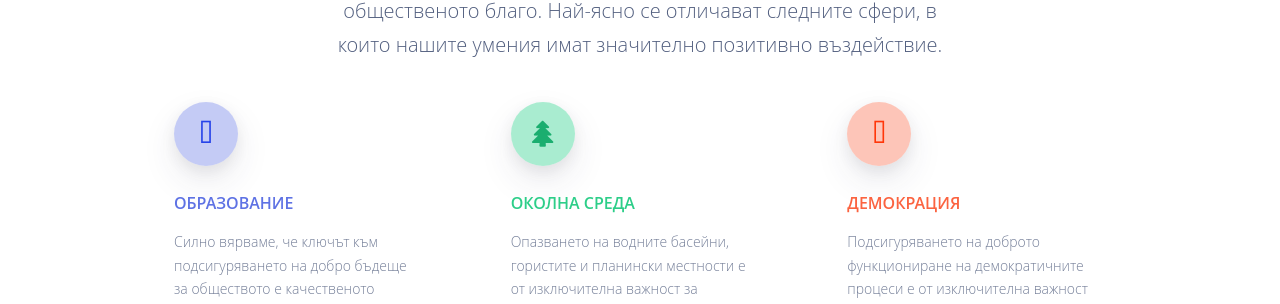
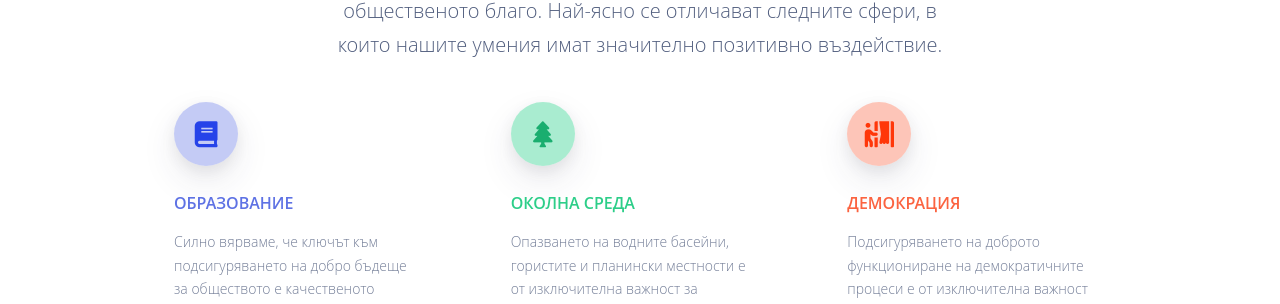
Before and after one commit to data-for-good-bg/data-for-good-bg.github.io, a Jekyll site: the page built from index.html, in a window 1280 px wide and 900 px high, scrolled down 3125 px. Shown: the part 140-444 px from the top of the window. Built offline with Jekyll 4.4.1, drawn with Linux system fonts in a browser that asks for light colours; nearby versions of some CDN libraries.

Commit message:
fixed incons for controbution

```diff
--- a/_includes/home-bg.html
+++ b/_includes/home-bg.html
@@ -118,7 +118,7 @@
         <div class="col-md-4">
           <div class="info">
             <div class="icon icon-lg icon-shape icon-shape-primary shadow rounded-circle">
-              <i class="fa fa-book-reader"></i>
+              <i class="fas fa-book"></i>
             </div>
             <h6 class="info-title text-uppercase text-primary">Образование</h6>
             <p class="description opacity-8">Силно вярваме, че ключът към подсигуряването на добро бъдеще за обществото е качественото образование, достъпно за всеки човек. Именно за това наш приоритет е да подпомагаме организациите, работещи за подобряването качеството и достъпността на образованието.</p>
@@ -130,7 +130,7 @@
         <div class="col-md-4">
           <div class="info">
             <div class="icon icon-lg icon-shape icon-shape-success shadow rounded-circle">
-              <i class="fa fa-tree"></i>
+              <i class="fas fa-tree"></i>
             </div>
             <h6 class="info-title text-uppercase text-success">Околна среда</h6>
             <p class="description opacity-8">Опазването на водните басейни, гористите и планински местности е от изключителна важност за поддържането на биоразнообразието и дългосрочното съжителство между човека и природата. За това ние подпомагаме организациите, работещи в посока защита на околната среда и изследване на рисковите фактори от глобален и локален характер.</p>
@@ -142,7 +142,7 @@
         <div class="col-md-4">
           <div class="info">
             <div class="icon icon-lg icon-shape icon-shape-warning shadow rounded-circle">
-              <i class="fa fa-person-booth"></i>
+              <i class="fas fa-person-booth"></i>
             </div>
             <h6 class="info-title text-uppercase text-warning">Демокрация</h6>
             <p class="description opacity-8">Подсигуряването на доброто функциониране на демократичните процеси е от изключителна важност за подобряването на качеството на живот в обществото. За това ние подпомагаме организациите, които следят и коригират процесите свързани със свободата на словото, прозрачността и всички други аспекти на демократичното общество.</p>
```
